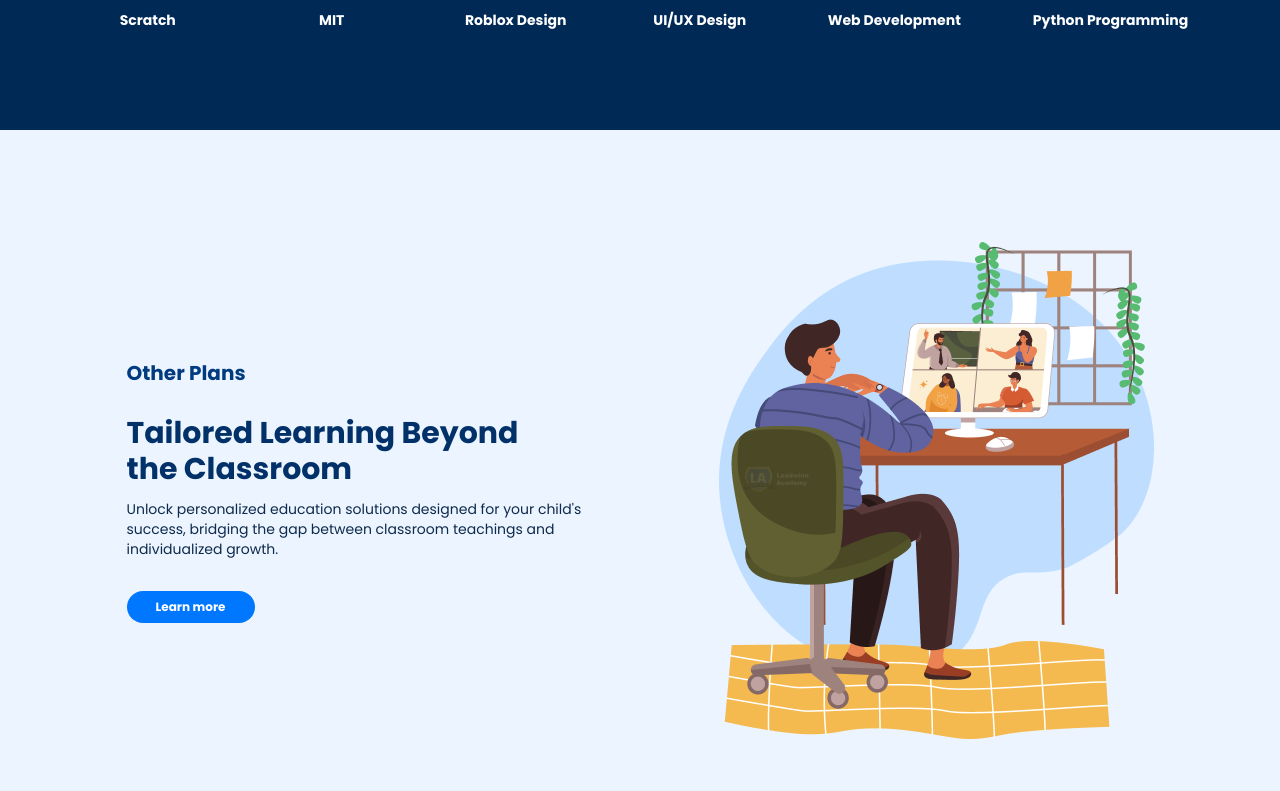
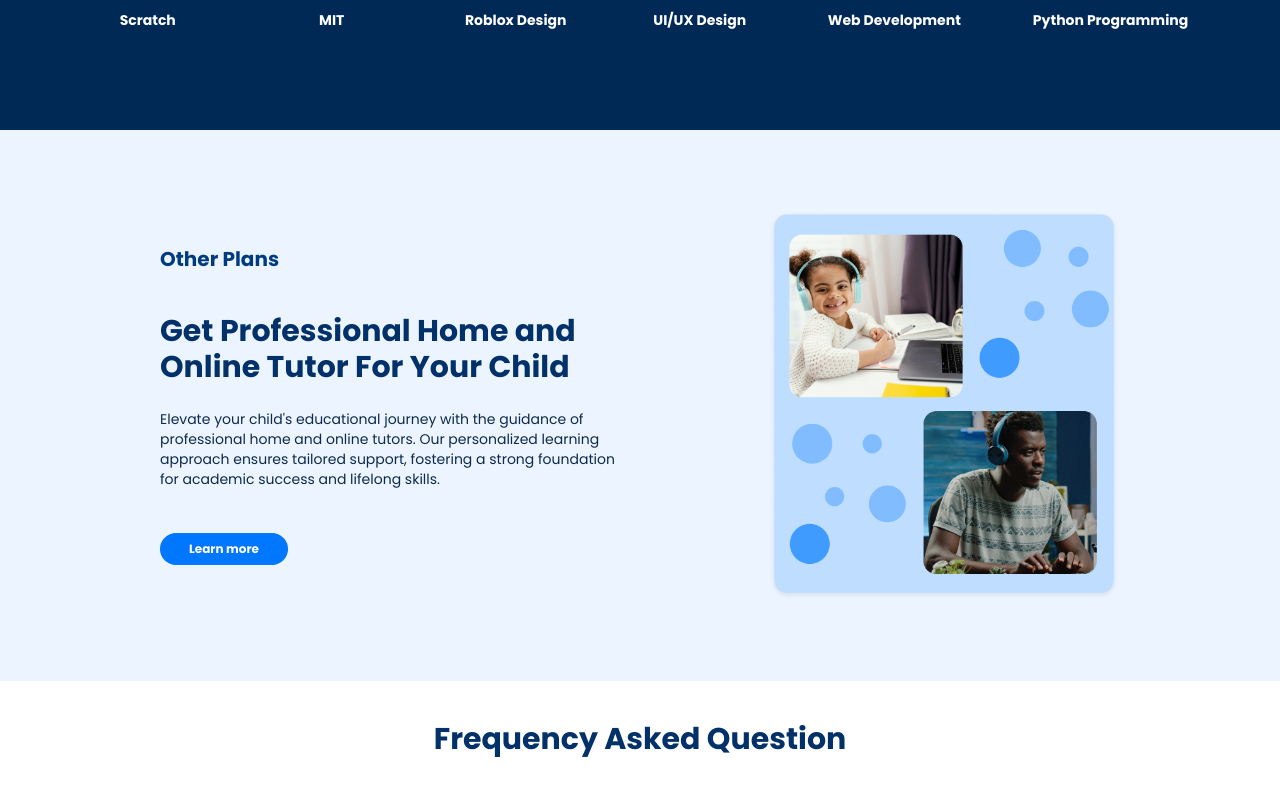
Before and after one commit to Adeleyeha-17/Leadwinn-Academy, a React (Vite) app: page /plans in a window 1280 px wide. Shown: the part 2509-3300 px from the top of the page. Built offline with nearby package versions, Linux system fonts and the light colour scheme; no server answers.

Commit message:
update other plans

```diff
--- a/src/assets/images/index.tsx
+++ b/src/assets/images/index.tsx
@@ -63,6 +63,7 @@ import advancedSvg from "../images/advanced.png"
 import beginnerActive from "../images/beginner-a.png"
 import intermediateActive  from "../images/intermediate-a.png"
 import advancedActive from "../images/advanced-a.png"
+import otherPlans from "../images/plans.png"
 
 export {
    activeAge,
@@ -130,4 +131,5 @@ export {
    beginnerActive,
    intermediateActive,
    advancedActive,
+   otherPlans
 }
--- a/src/sections/Otherplans/Otherplans.tsx
+++ b/src/sections/Otherplans/Otherplans.tsx
@@ -1,23 +1,26 @@
-import { homeIllus } from "../../assets/images"
+import { otherPlans } from "../../assets/images"
 import Brochure from "../../assets/WEB-DEVELOPMENT-GUIDE.pdf"
 
 export const Otherplans = () => {
   return (
-<div className="bg-nav-blue h-full font-poppins max-sm:px-5 py-20 sm:py-28 sm:px-10 flex max-sm:flex-col gap-10 xl:gap-28 justify-center sm:items-center">
-         <div className="flex flex-col gap-3">
-            <h4 className="sm:mb-2 xl:mb-4 text-lg sm:text-xl font-semibold text-footer-blue"> Other Plans</h4>
+<div className="bg-nav-blue h-full py-10 md:px-12 md:py-20 px-5 lg:px-28 xl:px-40 lg:py-20 md:max-lg:max-w-6xl lg:max-xl:max-w-7xl font-poppins mx-auto">
+  <div className="grid grid-cols-1 sm:grid-cols-2 items-center gap-20">
 
-            <h3 className="text-lg sm:text-2xl xl:text-3xl text-heading font-bold w-[15rem] sm:w-[20rem] xl:w-[27rem]">Tailored Learning Beyond the Classroom</h3>
+         <div className="flex flex-col gap-4 lg:gap-6 text-heading md:w-2/5 max-sm:mb-10">
+            <h4 className="sm:mb-2 xl:mb-4 text-lg sm:text-xl font-semibold text-footer-blue w-[20rem]"> Other Plans</h4>
 
-            <h5 className="text-courses text-xs xl:text-sm w-[19rem] lg:w-[27rem] xl:w-[30rem] mb-5">Unlock personalized education solutions designed for your child's success, bridging the gap between classroom teachings and individualized growth.</h5>
+            <h3 className="text-lg sm:text-2xl xl:text-3xl text-heading font-bold w-[16.5rem] sm:w-[23rem] xl:w-[27rem]">Get Professional  Home and Online Tutor For Your Child</h3>
 
-            <a download="" href={Brochure} className={ `flex justify-center items-center w-[7rem] sm:w-[8rem] py-2 px-4 md:px-6 bg-head-blue text-white text-xs font-semibold rounded-3xl transition hover:bg-blue-600 ease-in-out duration-300 cursor-pointer`}>Learn more</a>
+            <h5 className="text-courses text-xs xl:text-sm w-[19rem] lg:w-[27rem] xl:w-[29rem] mb-5">Elevate your child's educational journey with the guidance of professional home and online tutors. Our personalized learning approach ensures tailored support, fostering a strong foundation for academic success and lifelong skills.</h5>
+
+            <a download="" href={Brochure} className={ `flex justify-center items-center w-[7rem] sm:w-[8rem] py-2 px-4 md:px-6 bg-head-blue text-white text-xs font-semibold rounded-3xl transition hover:bg-blue-600 ease-in-out duration-300 cursor-pointer`} >Learn more</a>
 
          </div>
 
-         <div>
-            <img src={homeIllus} alt="" className="w-[20rem] sm:w-full rounded-3xl"/>
+         <div className="flex justify-end">
+            <img src={otherPlans} alt="" className="w-full lg:w-4/5 rounded-3xl"/>
          </div>
+  </div>
 </div>
 
   )
```
Also changed, not shown: src/assets/images/plans.png (added).
